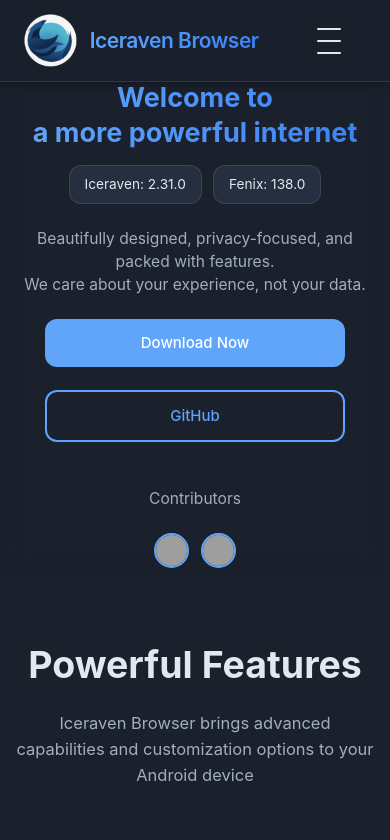
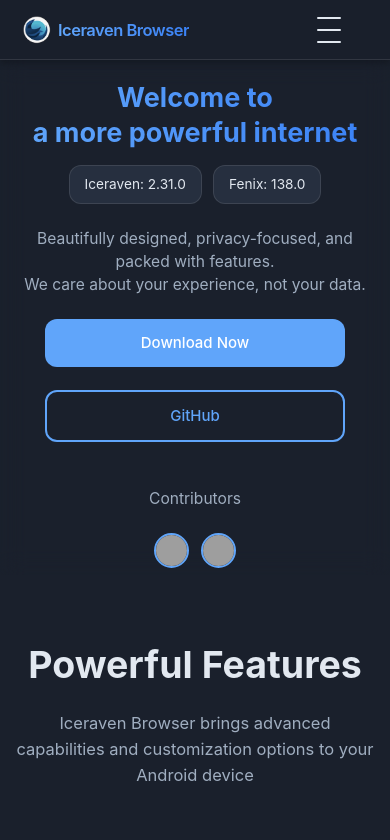
Before and after one commit to myst-25/iceraven-browser, a plain HTML site: page index.html in a window 390 px wide. Shown: the top 840 px of the page. Drawn offline with Linux system fonts and the light colour scheme; grey boxes are pictures that could not be loaded.

Commit message:
Reduce header and logo sizes for better visual balance

```diff
--- a/assets/styles.css
+++ b/assets/styles.css
@@ -678,17 +678,19 @@
     -webkit-backdrop-filter: blur(12px);
     border-bottom: 1px solid rgba(255, 255, 255, 0.1);
     box-shadow: var(--header-shadow);
+    height: 60px;
 }
 
 .header-container {
     max-width: 1200px;
     margin: 0 auto;
-    padding: 0.75rem 1.5rem;
+    padding: 0.5rem 1.5rem;
     display: flex;
     align-items: center;
     justify-content: space-between;
     position: relative;
     z-index: 1001;
+    height: 100%;
 }
 
 .logo {
@@ -696,7 +698,7 @@
     display: flex;
     align-items: center;
     min-width: 0;
-    gap: 0.75rem;
+    gap: 0.5rem;
     border: none;
 }
 
@@ -705,20 +707,20 @@
     color: var(--text-color);
     display: flex;
     align-items: center;
-    gap: 0.75rem;
+    gap: 0.5rem;
     -webkit-tap-highlight-color: transparent;
     min-width: 0;
     border: none;
 }
 
 .logo img {
-    width: 72px;
-    height: 72px;
+    width: 40px;
+    height: 40px;
     object-fit: contain;
 }
 
 .logo h1 {
-    font-size: 1.8rem;
+    font-size: 1.4rem;
     font-weight: 600;
     background: linear-gradient(90deg, var(--primary-color), var(--primary-dark));
     -webkit-background-clip: text;
@@ -734,23 +736,23 @@
 /* Mobile Responsive Fixes */
 @media screen and (max-width: 768px) {
     .logo h1 {
-        font-size: 1.6rem;
+        font-size: 1.2rem;
     }
 
     .logo img {
-        width: 64px;
-        height: 64px;
+        width: 32px;
+        height: 32px;
     }
 }
 
 @media screen and (max-width: 480px) {
     .logo h1 {
-        font-size: 1.4rem;
+        font-size: 1.1rem;
     }
 
     .logo img {
-        width: 56px;
-        height: 56px;
+        width: 28px;
+        height: 28px;
     }
 }
 
```
